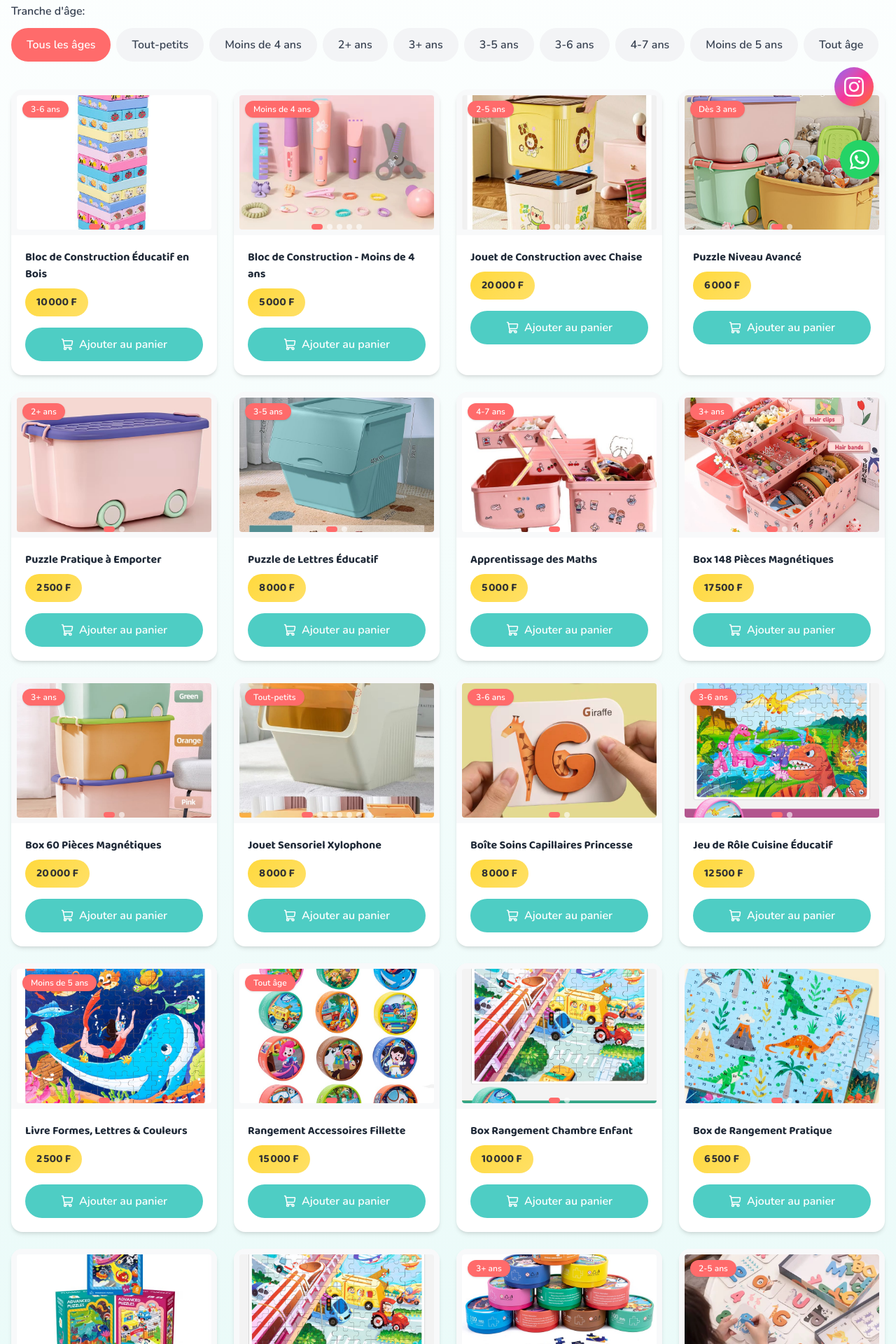
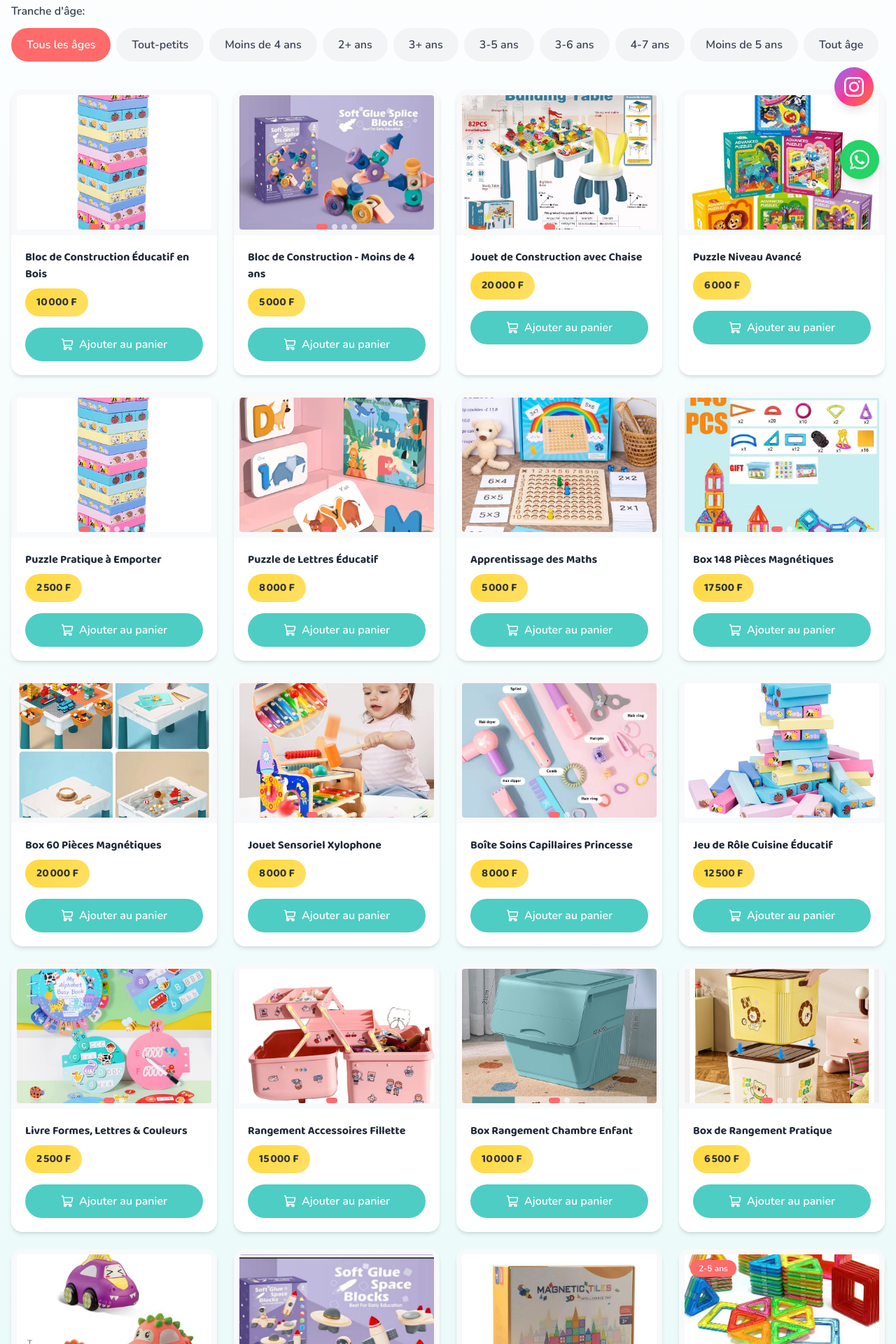
Before and after one commit to nursiepotter-hub/e-kids-store, a React (Vite) app: page /produits in a window 1280 px wide. Shown: the part 520-2440 px from the top of the page at 70% size. Built offline with nearby package versions, Linux system fonts and the light colour scheme.

Commit message:
corrige le mapping des images toyX vers les bons produits

```diff
--- a/src/data/products.ts
+++ b/src/data/products.ts
@@ -32,172 +32,157 @@ export const products: Product[] = [
     price: 10000,
     images: ['/images/new-7.jpeg', '/images/new-8.jpeg', '/images/new-9.jpeg', '/images/new-10.jpeg', '/images/new-11.jpeg'],
     category: 'educatifs',
-    ageRange: '3-6 ans',
-    description: 'Bloc de construction en bois pour développer la créativité et la motricité fine des enfants.',
+    description: 'Bloc de construction en bois.',
   },
   {
     id: 'bloc-petits',
     name: 'Bloc de Construction - Moins de 4 ans',
     price: 5000,
-    images: ['/images/toy2.jpeg', '/images/new-14.jpeg', '/images/new-15.jpeg', '/images/new-16.jpeg', '/images/new-18.jpeg'],
+    images: ['/images/new-14.jpeg', '/images/new-15.jpeg', '/images/new-16.jpeg', '/images/new-18.jpeg'],
     category: 'educatifs',
-    ageRange: 'Moins de 4 ans',
-    description: 'Bloc de construction adapté aux enfants de moins de 4 ans.',
+    description: 'Bloc de construction adapté aux enfants.',
   },
   {
     id: 'construction-chaise',
     name: 'Jouet de Construction avec Chaise',
     price: 20000,
-    images: ['/images/toy3.jpeg', '/images/new-3.jpeg', '/images/new-4.jpeg', '/images/new-6.jpeg'],
+    images: ['/images/new-3.jpeg', '/images/new-4.jpeg', '/images/new-6.jpeg'],
     category: 'educatifs',
-    ageRange: '2-5 ans',
-    description: 'Ensemble de construction avec chaise intégrée pour des heures de jeu.',
+    description: 'Ensemble de construction avec chaise intégrée.',
   },
   {
     id: 'puzzle-avance',
     name: 'Puzzle Niveau Avancé',
     price: 6000,
-    images: ['/images/toy4.jpeg', '/images/new-41.jpeg'],
+    images: ['/images/new-41.jpeg', '/images/toy12.jpeg', '/images/toy13.jpeg'],
     category: 'puzzles',
-    ageRange: 'Dès 3 ans',
-    description: 'Puzzle éducatif de niveau avancé. Développe la logique.',
+    description: 'Puzzle éducatif de niveau avancé.',
   },
   {
     id: 'puzzle-voyage',
     name: 'Puzzle Pratique à Emporter',
     price: 2500,
-    images: ['/images/toy5.jpeg', '/images/produit-7.jpeg'],
+    images: ['/images/produit-7.jpeg', '/images/toy14.jpeg', '/images/toy15.jpeg', '/images/toy16.jpeg', '/images/toy17.jpeg', '/images/toy18.jpeg', '/images/toy19.jpeg'],
     category: 'puzzles',
-    ageRange: '2+ ans',
-    description: 'Puzzle compact et facile à transporter. Idéal pour les voyages.',
+    description: 'Puzzle compact et facile à transporter.',
   },
   {
     id: 'puzzle-lettres',
     name: 'Puzzle de Lettres Éducatif',
     price: 8000,
-    images: ['/images/toy6.jpeg', '/images/new-42.jpeg'],
+    images: ['/images/new-42.jpeg', '/images/toy11.jpeg', '/images/toy20.jpeg'],
     category: 'puzzles',
-    ageRange: '3-5 ans',
-    description: 'Puzzle alphabétique pour apprendre les lettres tout en s\'amusant.',
+    description: 'Puzzle alphabétique pour apprendre les lettres.',
   },
   {
     id: 'maths-learn',
     name: 'Apprentissage des Maths',
     price: 5000,
-    images: ['/images/toy7.jpeg', '/images/new-39.jpeg'],
+    images: ['/images/new-39.jpeg'],
     category: 'stem',
-    ageRange: '4-7 ans',
-    description: 'Jeu éducatif pour l\'apprentissage des mathématiques de façon ludique.',
+    description: 'Jeu éducatif pour l\'apprentissage des mathématiques.',
   },
   {
     id: 'magnetiques-148',
     name: 'Box 148 Pièces Magnétiques',
     price: 17500,
-    images: ['/images/toy8.jpeg', '/images/new-1.jpeg', '/images/new-2.jpeg'],
+    images: ['/images/new-1.jpeg', '/images/new-2.jpeg'],
     category: 'stem',
-    ageRange: '3+ ans',
-    description: 'Coffret de 148 pièces magnétiques pour construire et créer à l\'infini.',
+    description: 'Coffret de 148 pièces magnétiques.',
   },
   {
     id: 'magnetiques-60',
     name: 'Box 60 Pièces Magnétiques',
     price: 20000,
-    images: ['/images/toy9.jpeg', '/images/produit-5.jpeg'],
+    images: ['/images/produit-5.jpeg'],
     category: 'stem',
-    ageRange: '3+ ans',
-    description: 'Coffret de 60 pièces magnétiques pour des constructions solides.',
+    description: 'Coffret de 60 pièces magnétiques.',
   },
   {
     id: 'xylophone',
     name: 'Jouet Sensoriel Xylophone',
     price: 8000,
-    images: ['/images/toy10.jpeg', '/images/new-30.jpeg', '/images/new-31.jpeg', '/images/new-32.jpeg', '/images/new-33.jpeg', '/images/new-34.jpeg', '/images/new-35.jpeg'],
+    images: ['/images/new-30.jpeg', '/images/new-31.jpeg', '/images/new-32.jpeg', '/images/new-33.jpeg', '/images/new-34.jpeg', '/images/new-35.jpeg'],
     category: 'sensoriel',
-    ageRange: 'Tout-petits',
-    description: 'Jouet sensoriel avec xylophone pour les tout-petits.',
+    description: 'Jouet sensoriel avec xylophone.',
   },
   {
     id: 'soins-capillaires',
     name: 'Boîte Soins Capillaires Princesse',
     price: 8000,
-    images: ['/images/toy11.jpeg', '/images/produit-13.jpeg'],
+    images: ['/images/toy1.jpeg', '/images/toy2.jpeg'],
     category: 'jeux-role',
-    ageRange: '3-6 ans',
-    description: 'Boîte de jouets aux soins capillaires pour princesses.',
+    description: 'Boîte de jouets aux soins capillaires.',
   },
   {
     id: 'cuisine-edu',
     name: 'Jeu de Rôle Cuisine Éducatif',
     price: 12500,
-    images: ['/images/toy12.jpeg', '/images/produit-11.jpeg'],
+    images: ['/images/produit-11.jpeg'],
     category: 'jeux-role',
-    ageRange: '3-6 ans',
-    description: 'Cuisine éducative pour jouer au chef cuisinier.',
+    description: 'Cuisine éducative.',
   },
   {
     id: 'livre-formes',
     name: 'Livre Formes, Lettres & Couleurs',
     price: 2500,
-    images: ['/images/toy13.jpeg', '/images/new-38.jpeg', '/images/new-40.jpeg'],
+    images: ['/images/new-38.jpeg', '/images/new-40.jpeg'],
     category: 'puzzles',
-    ageRange: 'Moins de 5 ans',
-    description: 'Livre éducatif pour la reconnaissance des formes, lettres et couleurs.',
+    description: 'Livre éducatif.',
   },
   {
     id: 'rangement-fillette',
     name: 'Rangement Accessoires Fillette',
     price: 15000,
-    images: ['/images/toy14.jpeg', '/images/produit-14.jpeg'],
+    images: ['/images/toy7.jpeg', '/images/toy8.jpeg'],
     category: 'rangements',
-    ageRange: 'Tout âge',
-    description: 'Rangement d\'accessoires avec compartiments et stickers mignons.',
+    description: 'Rangement d\'accessoires.',
   },
   {
     id: 'box-rangement',
     name: 'Box Rangement Chambre Enfant',
     price: 10000,
-    images: ['/images/toy15.jpeg', '/images/produit-15.jpeg'],
+    images: ['/images/toy6.jpeg', '/images/toy10.jpeg'],
     category: 'rangements',
-    description: 'Box idéale pour chambres d\'enfants. Plusieurs couleurs disponibles.',
+    description: 'Box pour chambres d\'enfants.',
   },
   {
     id: 'rangement-pratique',
     name: 'Box de Rangement Pratique',
     price: 6500,
-    images: ['/images/toy16.jpeg', '/images/produit-16.jpeg'],
+    images: ['/images/toy3.jpeg', '/images/toy4.jpeg', '/images/toy5.jpeg', '/images/toy9.jpeg'],
     category: 'rangements',
-    description: 'Box de rangement pratique pour les enfants.',
+    description: 'Box de rangement pratique.',
   },
   {
     id: 'voiture-plastique',
     name: 'Voiture en Plastique',
     price: 0,
-    images: ['/images/toy17.jpeg', '/images/new-19.jpeg', '/images/new-36.jpeg'],
+    images: ['/images/new-19.jpeg', '/images/new-36.jpeg'],
     category: 'jeux-role',
-    description: 'Voiture jouet en plastique résistant. (Prix à venir)',
+    description: 'Voiture jouet. (Prix à venir)',
   },
   {
     id: 'jouet-plastique',
     name: 'Jouet Éducatif en Plastique',
     price: 0,
-    images: ['/images/toy18.jpeg', '/images/new-12.jpeg', '/images/new-13.jpeg', '/images/new-17.jpeg', '/images/new-20.jpeg', '/images/new-26.jpeg', '/images/new-37.jpeg'],
+    images: ['/images/new-12.jpeg', '/images/new-13.jpeg', '/images/new-17.jpeg', '/images/new-20.jpeg', '/images/new-26.jpeg', '/images/new-37.jpeg'],
     category: 'educatifs',
-    description: 'Jouet éducatif en plastique. (Prix à venir)',
+    description: 'Jouet éducatif. (Prix à venir)',
   },
   {
     id: 'boite-magnetique-1',
     name: 'Boîte Magnétique de Construction',
     price: 15000,
-    images: ['/images/toy19.jpeg', '/images/new-5.jpeg', '/images/new-21.jpeg', '/images/new-22.jpeg', '/images/new-23.jpeg', '/images/new-24.jpeg', '/images/new-25.jpeg'],
+    images: ['/images/new-5.jpeg', '/images/new-21.jpeg', '/images/new-22.jpeg', '/images/new-23.jpeg', '/images/new-24.jpeg', '/images/new-25.jpeg'],
     category: 'stem',
-    ageRange: '3+ ans',
     description: 'Boîte magnétique pour constructions créatives.',
   },
   {
     id: 'bloc-construction-extra',
     name: 'Bloc de Construction Extra',
     price: 12000,
-    images: ['/images/toy20.jpeg', '/images/new-27.jpeg', '/images/new-28.jpeg', '/images/new-29.jpeg'],
+    images: ['/images/new-27.jpeg', '/images/new-28.jpeg', '/images/new-29.jpeg'],
     category: 'educatifs',
     ageRange: '2-5 ans',
     description: 'Bloc de construction extra large pour les tout-petits.',
```
